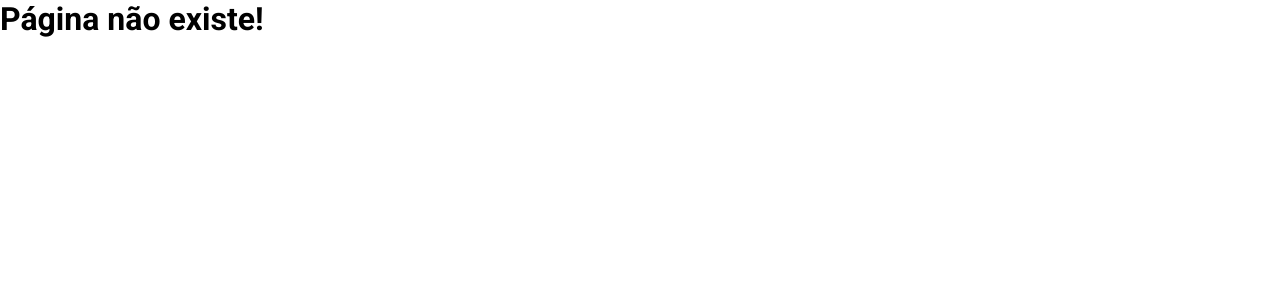
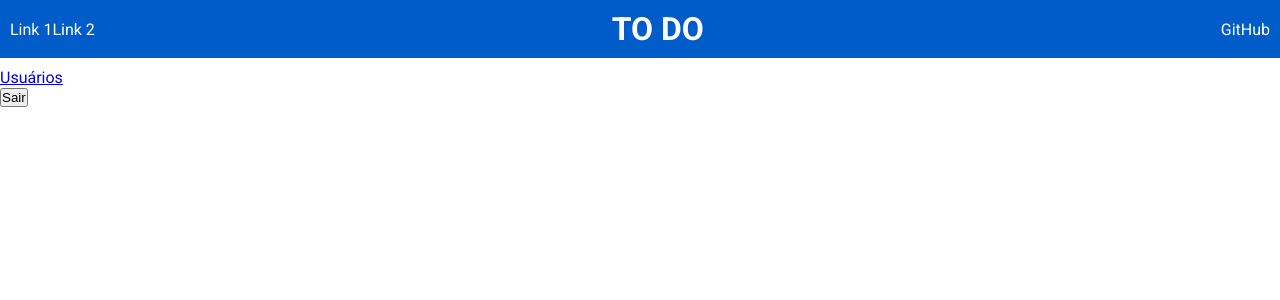
Before and after one commit to BrunoPdOliveir4/ProjetoForm, a React (Create React App) app: page /consult in a window 1280 px wide. Shown: the top 300 px of the page. Built offline with nearby package versions, Linux system fonts and the light colour scheme.

Commit message:
added Consult Page

```diff
--- a/src/components/Router/Router.jsx
+++ b/src/components/Router/Router.jsx
@@ -2,17 +2,16 @@ import { BrowserRouter, Routes, Route } from 'react-router-dom';
 import {
   ErrorPage,
   HomePage,
-  LobbyPage,
+  ConsultPage,
   RegisterPage,
 } from '../../pages';
-import DogPage from '../../pages/Dog.page';
 
 const Router = () => (
   <BrowserRouter>
     <Routes>
       <Route path="/" element={<HomePage />} />
       <Route path="/register" element={<RegisterPage />} />
-      <Route path="/lobby" element={<LobbyPage />} />
+      <Route path="/consult" element={<ConsultPage />} />
       <Route path="*" element={<ErrorPage />} />
     </Routes>
   </BrowserRouter>
--- a/src/components/index.js
+++ b/src/components/index.js
@@ -1,2 +1 @@
 export { default as Header } from './Header';
-export { default as RandomDog } from './RandomDog';
--- a/src/pages/Lobby.page.jsx
+++ b/src/pages/Consult.page.jsx
@@ -3,7 +3,7 @@ import { Link, useNavigate } from 'react-router-dom';
 import { Header } from '../components';
 import userActions from '../store/modules/user/user.actions';
 
-const LobbyPage = () => {
+const ConsultPage = () => {
   const dispatch = useDispatch();
   const navigate = useNavigate();
 
@@ -33,4 +33,4 @@ const LobbyPage = () => {
   );
 };
 
-export default LobbyPage;
+export default ConsultPage;
--- a/src/pages/Home.page.jsx
+++ b/src/pages/Home.page.jsx
@@ -6,7 +6,7 @@ const HomePage = () => (
     <Header />
     <h1>Home</h1>
     <div>
-      <Link to="/login">Login</Link>
+      <Link to="/consult">Consulta</Link>
     </div>
     <div>
       <Link to="/register">Cadastre-se</Link>
--- a/src/pages/index.js
+++ b/src/pages/index.js
@@ -1,4 +1,4 @@
 export { default as ErrorPage } from './Error.page';
 export { default as HomePage } from './Home.page';
-export { default as LobbyPage } from './Lobby.page';
+export { default as ConsultPage } from './Consult.page';
 export { default as RegisterPage } from './Register.page';
```
Also changed, not shown: 1 other file (tests, documents, lock files or other folders).
